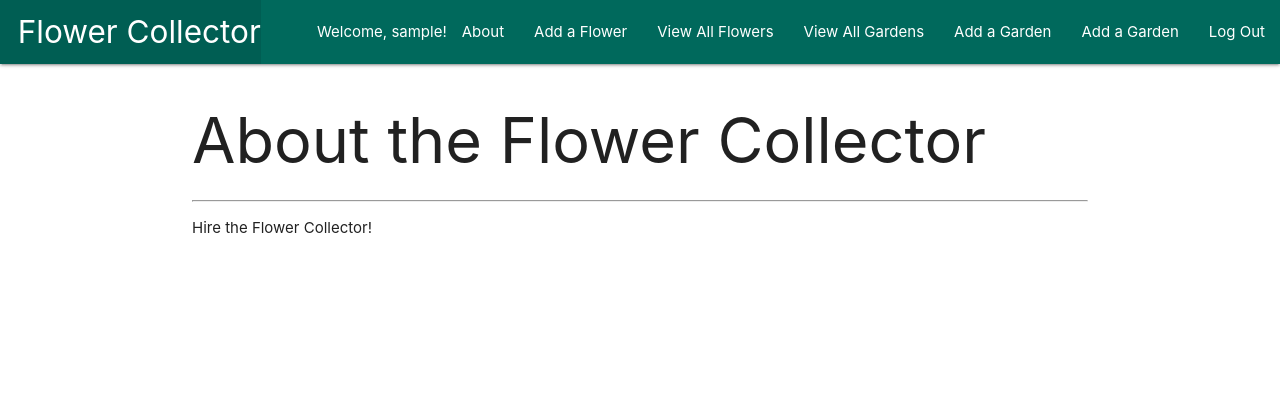
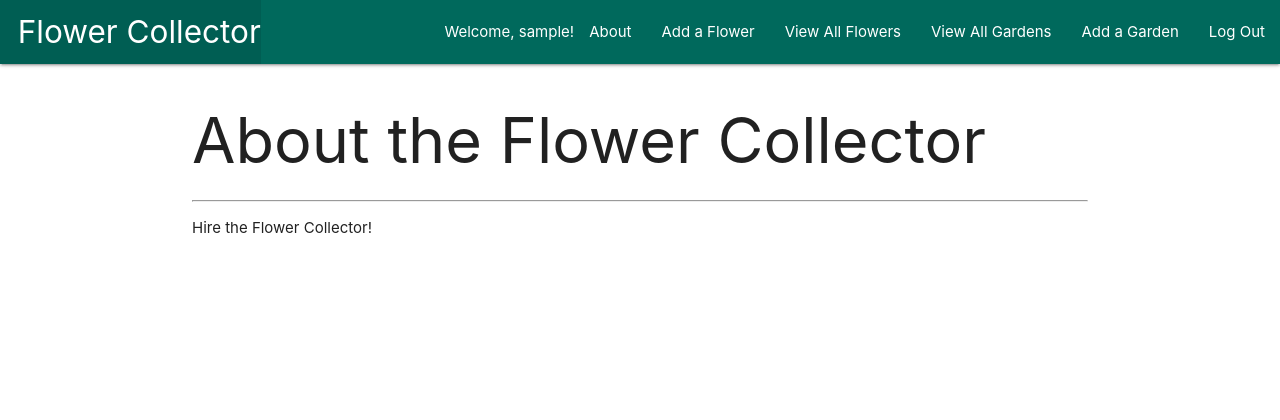
Before and after one commit to SaidNivek/flowercollector, a Django app: page /about/ in a window 1280 px wide. Shown: the top 420 px of the page. Run offline with Django 4.2, Linux system fonts and the light colour scheme; the visitor is signed in with stand-in values (Sample User, id 1).

Commit message:
remove rdundant button

```diff
--- a/main_app/templates/base.html
+++ b/main_app/templates/base.html
@@ -29,7 +29,6 @@
             <li><a href="{% url 'index' %}">View All Flowers</a></li>
             <li><a href="{% url 'gardens_list' %}">View All Gardens</a></li>
             <li><a href="{% url 'gardens_create' %}">Add a Garden</a></li>
-            <li><a href="{% url 'gardens_create' %}">Add a Garden</a></li>
             <li><a href="{% url 'logout' %}">Log Out</a></li>
           {% else %}
             <li><a href="{% url 'signup' %}">Sign Up</a></li>
```
